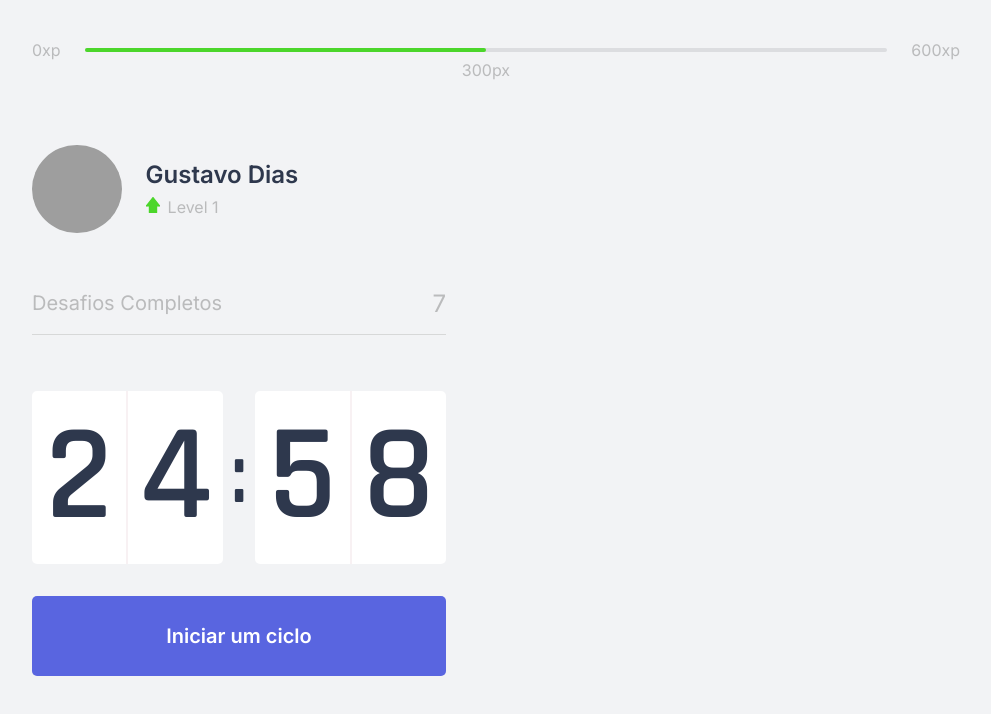
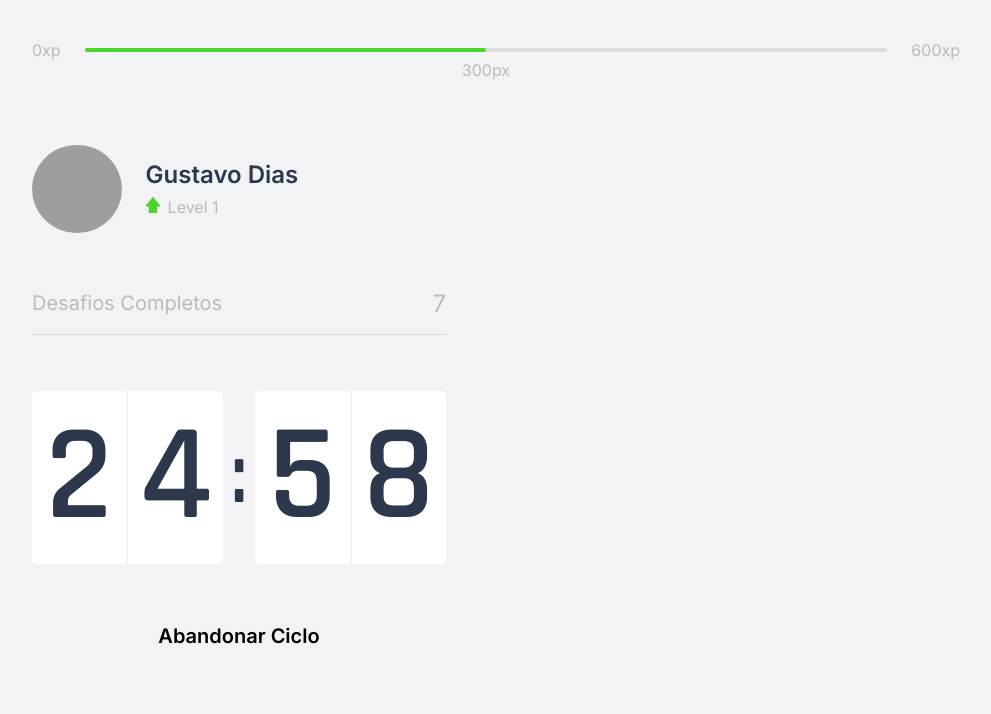
Before and after one commit to GustavoDeveloper1/Move.it, a Next.js app in the folder moveit-next/: page / in a window 1280 px wide. Both pictures are taken after a click on the button "Iniciar um ciclo". Shown: the top 714 px of the page, without its empty margins (144-1135 px from the left). Built offline with nearby package versions, Linux system fonts and the light colour scheme; grey boxes are pictures that could not be loaded.

Commit message:
finalizando o count dowm

```diff
--- a/moveit-next/src/components/CountDown.tsx
+++ b/moveit-next/src/components/CountDown.tsx
@@ -2,9 +2,13 @@
 
 import { useState, useEffect } from "react";
 
+let countDownTimeout: NodeJS.Timeout;
+
+
 export function CountDown() {
     const [time, setTime] = useState(25 * 60);
-    const [active, setActive] = useState(false)
+    const [isActive, setisActive] = useState(false)
+    const [hasFineshed, sethasFinished] = useState(false);
 
     const minutes = Math.floor(time / 60);
     const seconds = time % 60;
@@ -13,18 +17,26 @@ export function CountDown() {
     const [secondLeft, secondRight] = String(seconds).padStart(2, '0').split('');
 
     function startCountdown() {
-        setActive(true);
+        setisActive(true);
+    }
+
+    function resetCountdown() {
+        clearTimeout(countDownTimeout);
+        setisActive(false);
     }
 
     useEffect(() => {
-        if(active && time > 0) {
+        if (isActive && time > 0) {
 
-            setTimeout(() => {
+            countDownTimeout = setTimeout(() => {
                 setTime(time - 1);
-            }, 1000 );
+            }, 1000);
+        } else if (isActive && time === 0) {
+            sethasFinished(true);
+            setisActive(false);
         }
 
-    }, [active,time]);
+    }, [isActive, time]);
 
 
     return (
@@ -41,9 +53,34 @@ export function CountDown() {
                 </div>
             </div>
 
-            <button type="button" onClick={startCountdown} className="startCountdownBtn"/*className={Styles.startCountdownButton} */>
-                Iniciar um ciclo
-            </button>
+            { hasFineshed ? (
+
+                <button disabled className=" contDownBtnActive"/*className={Styles.startCountdownButton} */>
+                    Ciclo Encerrado...
+                </button>
+
+            ) : (
+                    <>
+                        { isActive ? (
+
+                            <button type="button" onClick={resetCountdown} className=" contDownBtnActive"/*className={Styles.startCountdownButton} */>
+                                Abandonar Ciclo
+                            </button>
+
+                        ) : (
+
+                                <button type="button" onClick={startCountdown} className="startCountdownBtn"/*className={Styles.startCountdownButton} */>
+                                    Iniciar um ciclo
+                                </button>
+
+                            )
+                        }
+                    </>
+                )}
+
+
+
+
 
         </div>
 
--- a/moveit-next/src/styles/global.css
+++ b/moveit-next/src/styles/global.css
@@ -203,3 +203,26 @@ span.current-experience {
 .startCountdownBtn:hover{
     background: var(--blue-dark);
 }
+
+.contDownBtnActive {
+    width: 100%;
+    height: 5rem;
+
+    margin-top: 2rem;
+
+    display: flex;
+    align-items: center;
+    justify-content: center;
+
+    font-size: 1.25rem;
+    font-weight: 600;
+
+    transition: background-color 0.2s;
+    background: transparent;
+    border: var(--red);
+}
+
+.contDownBtnActive:hover{
+    background: var(--red);
+    color: var(--white);
+}
```
